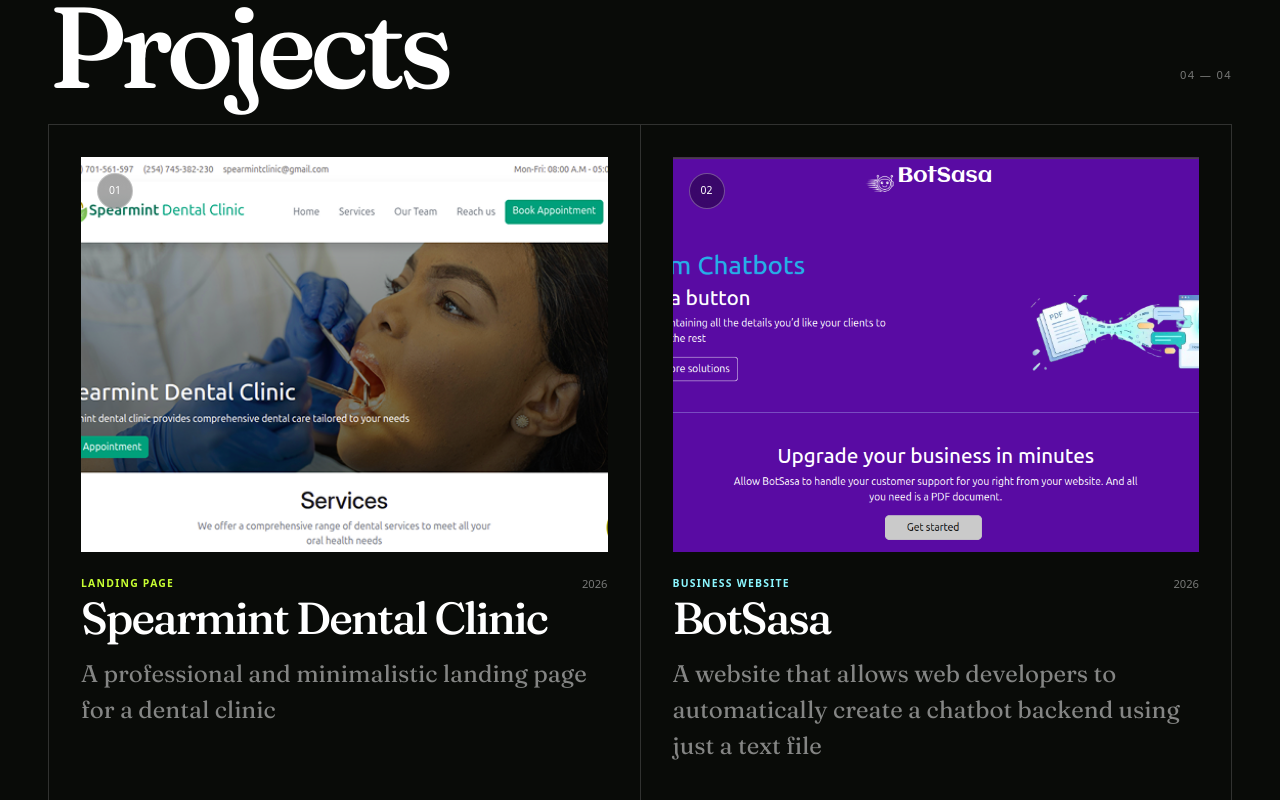
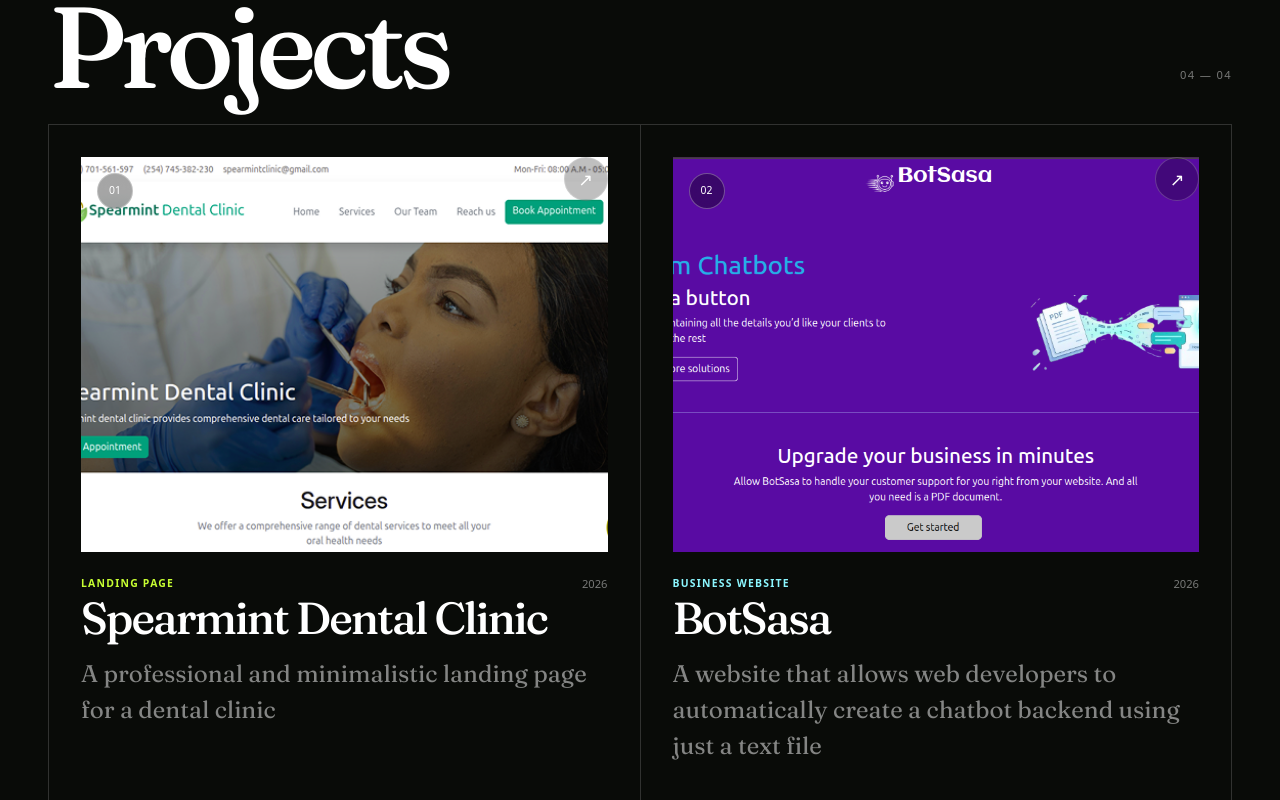
Before and after one commit to Hannah-Muthoni-Hailu/Hannah-Muthoni-Portfolio, a React (Vite) app: page / in a window 1280 px wide. Shown: the part 1020-1820 px from the top of the page. Built offline with nearby package versions, Linux system fonts and the light colour scheme; a web font is replaced by a local one.

Commit message:
Made the project cards clickable

```diff
--- a/src/components/Projects.jsx
+++ b/src/components/Projects.jsx
@@ -16,6 +16,7 @@
     desc: "A professional and minimalistic landing page for a dental clinic",
     tags: ["Branding", "Art Direction"],
     accent: "#c7ff32",
+    url: "https://spearmint-dental-clinic-1.onrender.com/",
   },
   {
     title: "BotSasa",
@@ -25,6 +26,7 @@
     image: BotSasa,
     tags: ["Web Design", "Development"],
     accent: "#8cf7ff",
+    url: "https://spearmint-dental-clinic-1.onrender.com/",
   },
   {
     title: "Mobile Muuzaji",
@@ -34,6 +36,7 @@
     desc: "A simple PoS terminal that can be used on mobile to track profits and sales",
     tags: ["Editorial", "Typography"],
     accent: "#ff8fba",
+    url: "https://spearmint-dental-clinic-1.onrender.com/",
   },
 ];
 
@@ -65,9 +68,14 @@
   }, []);
 
   return (
-    <article
+    <a
       ref={cardRef}
-      className={`project-card ${isVisible ? "project-card--visible" : ""}`}
+      href={project.url}
+      target="_blank"
+      rel="noopener noreferrer"
+      className={`project-card ${
+        isVisible ? "project-card--visible" : ""
+      }`}
       style={{
         "--project-accent": project.accent,
         "--animation-delay": `${index * 120}ms`,
@@ -98,7 +106,10 @@
       <div>
         <p className='project-desc mt-3 text-white-50'>{project.desc}</p>
       </div>
-    </article>
+      <span className="project-arrow" aria-hidden="true">
+        ↗
+      </span>
+    </a>
   );
 }
 
--- a/src/styles/Projects.css
+++ b/src/styles/Projects.css
@@ -64,11 +64,17 @@
   transform: translateY(70px);
 
   position: relative;
+  display: block;
   min-width: 0;
   padding: 2rem;
 
   border-right: 1px solid var(--hairline);
   border-bottom: 1px solid var(--hairline);
+
+  color: inherit;
+  text-decoration: none;
+
+  cursor: pointer;
 
   transition:
     opacity 700ms cubic-bezier(0.22, 1, 0.36, 1),
@@ -104,11 +110,48 @@
 }
 
 .project-card:hover {
+  color: inherit;
+  text-decoration: none;
   background: color-mix(
     in srgb,
     var(--project-accent) 4%,
     transparent
   );
+}
+
+.project-arrow {
+  position: absolute;
+  top: 2rem;
+  right: 2rem;
+
+  display: grid;
+  width: 2.75rem;
+  height: 2.75rem;
+
+  place-items: center;
+
+  border: 1px solid rgba(255, 255, 255, 0.2);
+  border-radius: 50%;
+
+  background: rgba(0, 0, 0, 0.25);
+
+  font-family: system-ui, sans-serif;
+  font-size: 1.1rem;
+  color: #fff;
+
+  transition:
+    background-color 250ms ease,
+    color 250ms ease,
+    transform 300ms cubic-bezier(0.2, 0.65, 0.25, 1),
+    border-color 250ms ease;
+}
+
+.project-card:hover .project-arrow {
+  border-color: var(--project-accent);
+  background: var(--project-accent);
+  color: #090b08;
+
+  transform: translate(3px, -3px);
 }
 
 .project-image-wrap {
@@ -277,4 +320,16 @@
   .project-title {
     font-size: 2.5rem;
   }
+
+  .project-card {
+    padding: 1.25rem;
+  }
+
+  .project-arrow {
+    top: 1.25rem;
+    right: 1.25rem;
+
+    width: 2.25rem;
+    height: 2.25rem;
+  }
 }
```
